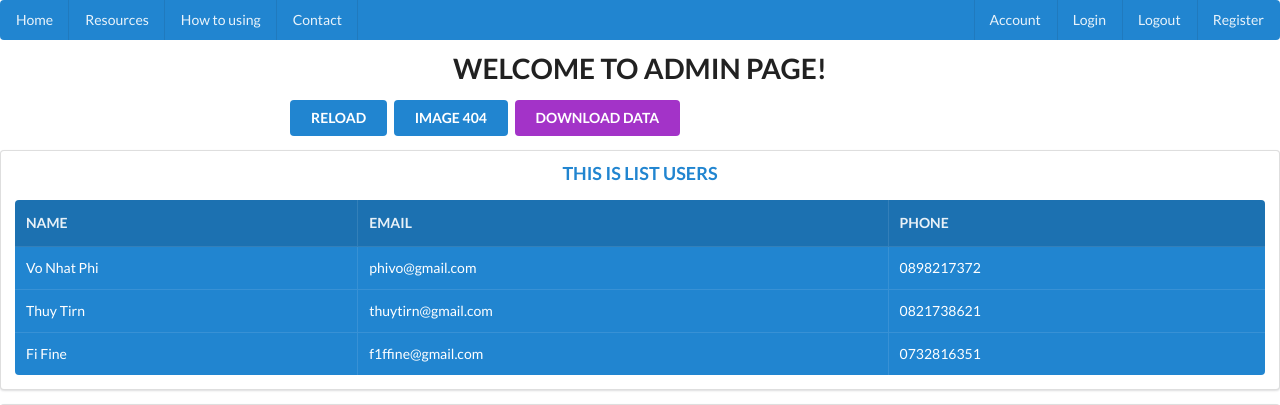
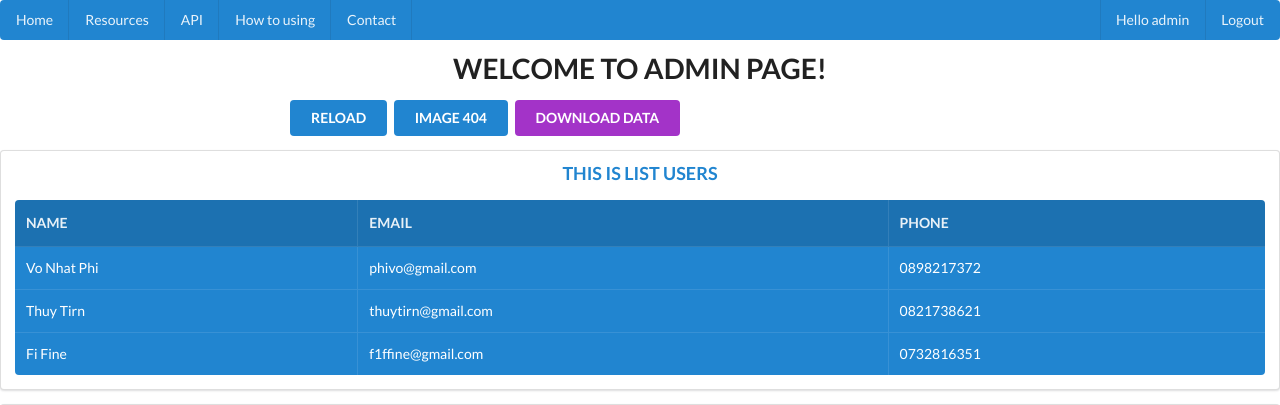
Before and after one commit to newtc22222/JOB_LIST_APP, a Flask app: page /admin in a window 1280 px wide. Shown: the top 405 px of the page. Run offline with Flask 2, Linux system fonts and the light colour scheme; a user stored in the database is signed in; data comes from the database, SQL or seed files in the repository; some libraries are stand-ins or nearby versions.

Commit message:
update for header

```diff
--- a/app.py
+++ b/app.py
@@ -4,6 +4,7 @@
     request: nhận thông tin từ phía người dùng truyền đến
     flash: tạo tin nhắn thông báo (tùy chỉnh lúc sử dụng)
 
+    jsonify: trả về dữ liệu dưới dạng json
     session: sử dụng cho việc tạo phiên đăng nhập, không cho phép đăng nhập chồng lặp
     timedelta: thiết lập thời gian giới hạn cho một phiên đăng nhập (tự thoát khỏi ứng dụng)
 
@@ -13,7 +14,7 @@
     path: sử dụng để lấy đường dẫn gốc
 """
 from datetime import timedelta
-from flask import Flask, flash, render_template, redirect, url_for, request, session
+from flask import Flask, flash, jsonify, render_template, redirect, url_for, request, session
 from flask_sqlalchemy import SQLAlchemy
 from os import path
 
@@ -86,6 +87,8 @@ if not path.exists("static/data/user.db"):
 # region controller Basic_and_User
 @app.errorhandler(404)
 def page_not_found(error):
+    if "username" in session:
+        return render_template('404.html', user_insession=session["username"])
     return render_template('404.html')
 
 
@@ -98,9 +101,8 @@ def home_page():
             return redirect(url_for("admin_page"))
         user = User.query.filter_by(username=session["username"]).first()
         list_job = Job.query.filter_by(user_id=user.id).all()
-    else:
-        list_job = []
-    return render_template('index.html', list_job=list_job)
+        return render_template('index.html', list_job=list_job, user_insession=session["username"])
+    return render_template('index.html', list_job=[])
 
 
 @app.route('/admin')
@@ -108,18 +110,30 @@ def admin_page():
     if "username" in session and session["username"] == "admin":
         list_user = User.query.all()
         list_job = Job.query.all()
-        return render_template('admin.html', list_user=list_user, list_job=list_job)
+        return render_template('admin.html', list_user=list_user, list_job=list_job, user_insession=session["username"])
     return redirect(url_for('home_page'))
+
+
+@app.route('/api/<int:user_id>')
+def get_api(user_id: int):
+    user = User.query.filter_by(id=user_id).first()
+    user_dict = {}
+    user_dict['id'] = user.id
+    user_dict['name'] = user.name
+    user_dict['email'] = user.email
+    user_dict["username"] = user.username
+    user_dict['password'] = user.password
+    return jsonify(user_dict)
 
 
 @app.route('/resources')
 def docs_page():
-    return render_template('resources.html')
+    return render_template('resources.html', user_insession=session["username"])
 
 
 @app.route('/how_to_use')
 def how_to_use_page():
-    return render_template('how_to_use.html')
+    return render_template('how_to_use.html', user_insession=session["username"])
 
 
 @app.route('/contact')
@@ -144,7 +158,7 @@ def user_page():
             return redirect(url_for('admin_page'))
         username = session['username']
         user = User.query.filter_by(username=username).first()
-        return render_template('user.html', user=user)
+        return render_template('user.html', user=user, user_insession=session["username"])
     else:
         flash('You need to login first!', 'info')
     return redirect(url_for('login'))
--- a/templates/_header.html
+++ b/templates/_header.html
@@ -1,13 +1,17 @@
 <div class="ui inverted blue menu">
     <a href="/" class="item">Home</a>
     <a href="/resources" class="item">Resources</a>
+    <a href="/api" class="item">API</a>
     <a href="/how_to_use" class="item">How to using</a>
     <a href="/contact" class="item" target="_blank">Contact</a>
 
     <div class="right menu">
-        <a href="/user" class="item">Account</a>
-        <a href="/login" class="item">Login</a>
-        <a href="/logout" class="item">Logout</a>
-        <a href="/register" class="item">Register</a>
+        {% if user_insession %}
+            <a href="/user" class="item">Hello {{ user_insession }}</a>
+            <a href="/logout" class="item">Logout</a>
+        {% else %}
+            <a href="/login" class="item">Login</a>
+            <a href="/register" class="item">Register</a>
+        {% endif %}
     </div>
 </div>
```
